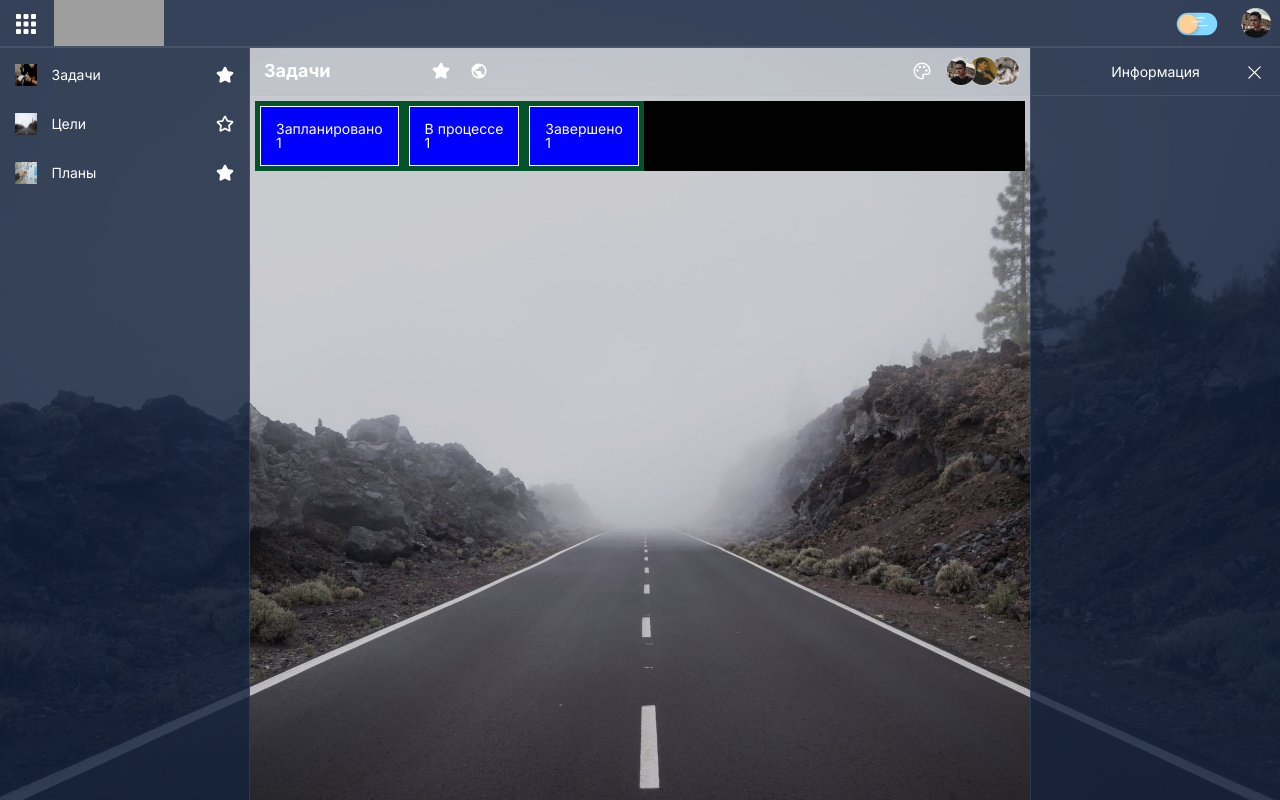
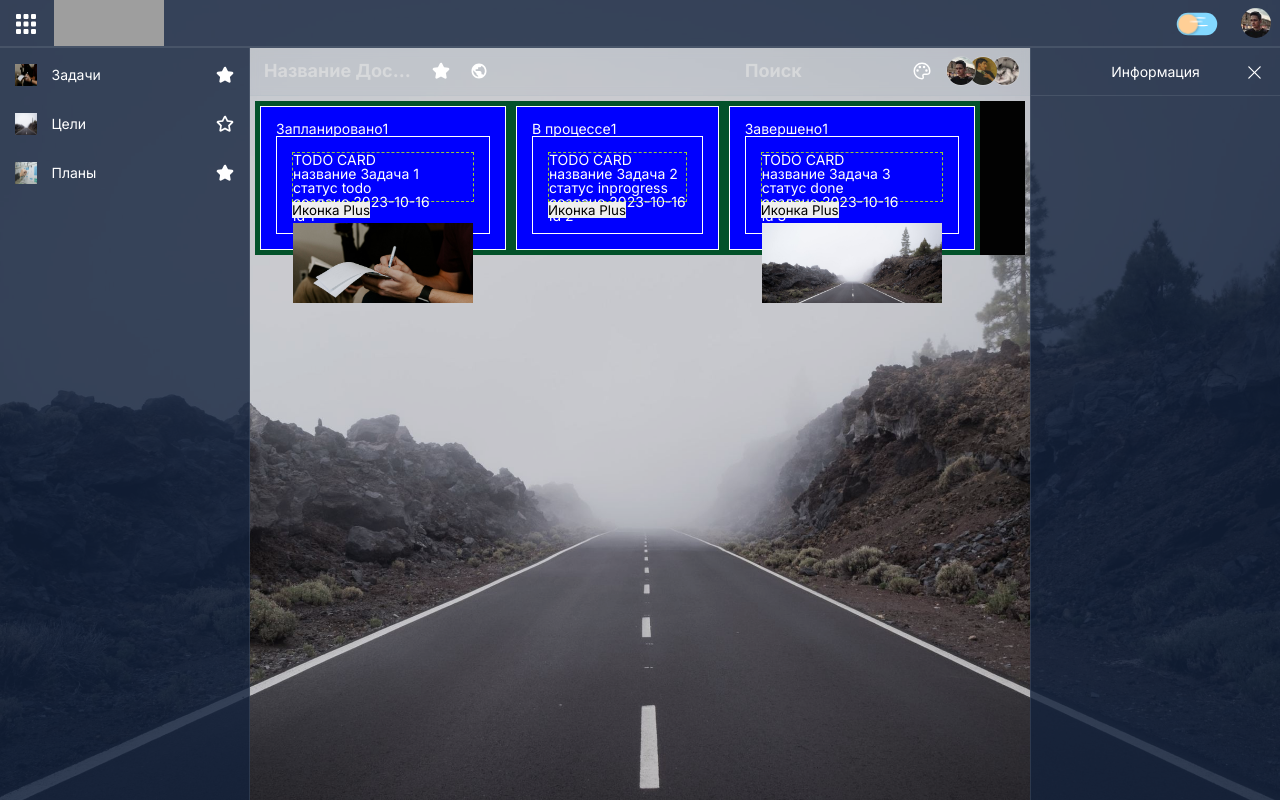
Before and after one commit to maxim-slvv/next-trello, a Next.js app: page /dashboard in a window 1280 px wide. Both pictures are taken after a click on the element 441 px from the left and 71 px from the top of the page. Built offline with nearby package versions, Linux system fonts and the light colour scheme; grey boxes are pictures that could not be loaded.

Commit message:
Added drag and drop 'Todos', "Search" and save to localStorage

```diff
--- a/src/app/components/board/Board.tsx
+++ b/src/app/components/board/Board.tsx
@@ -11,10 +11,12 @@ import Column from './column/Column';
 import styles from './Board.module.scss';
 
 const Board: NextPage = () => {
-  const { board, fetchBoard, serverData } = useBoard((state) => ({
+  const { board, fetchBoard, serverData, setBoardState, updateBoard } = useBoard((state) => ({
     board: state.board,
     fetchBoard: state.fetchBoard,
     serverData: state.serverData,
+    setBoardState: state.setBoardState,
+    updateBoard: state.updateBoard,
   }));
 
   const [isOpen, setIsOpen] = useState<boolean>(false);
@@ -29,7 +31,68 @@ const Board: NextPage = () => {
     setIsOpen(true);
   };
 
-  const handleOnDragEnd = (result: DropResult) => {};
+  const handleOnDragEnd = (result: DropResult) => {
+    const { destination, source, type } = result;
+    //проверка если карта отпущена вне колонок
+    if (!destination) return;
+    //оббработчик перетаскивания колонок
+    if (type === 'column') {
+      const entries = Array.from(board.columns.entries());
+      const [removed] = entries.splice(source.index, 1);
+      entries.splice(destination.index, 0, removed);
+      const rearrangedColumns = new Map(entries);
+      setBoardState({ ...board, columns: rearrangedColumns });
+    }
+    // этот шаг необходим, поскольку индексы хранятся как числа 0, 1,2 и т. д. Вместо идентификаторов в библиотеке DND
+    const columns = Array.from(board.columns);
+    const startColIndex = columns[Number(source.droppableId)];
+    const finishColIndex = columns[Number(destination.droppableId)];
+
+    const startCol: Column = {
+      id: startColIndex[0],
+      todos: startColIndex[1].todos,
+    };
+    const finishCol: Column = {
+      id: finishColIndex[0],
+      todos: finishColIndex[1].todos,
+    };
+
+    if (!startCol || !finishCol) return;
+    if (source.index === destination.index && startCol === finishCol) return;
+
+    const newTodos = startCol.todos;
+    const [todoMoved] = newTodos.splice(source.index, 1);
+
+    if (startCol.id === finishCol.id) {
+      //перетаскивание задачи того же столбца
+      newTodos.splice(destination.index, 0, todoMoved);
+      const newCol = {
+        id: startCol.id,
+        todos: newTodos,
+      };
+      const newColumns = new Map(board.columns);
+      newColumns.set(startCol.id, newCol);
+      setBoardState({ ...board, columns: newColumns });
+    } else {
+      //перетаскивание задачи других столбцов
+      const finishTodos = Array.from(finishCol.todos);
+      finishTodos.splice(destination.index, 0, todoMoved);
+      const newColumns = new Map(board.columns);
+      const newCol = {
+        id: startCol.id,
+        todos: newTodos,
+      };
+
+      newColumns.set(startCol.id, newCol);
+      newColumns.set(finishCol.id, {
+        id: finishCol.id,
+        todos: finishTodos,
+      });
+
+      updateBoard(todoMoved, finishCol.id);
+      setBoardState({ ...board, columns: newColumns });
+    }
+  };
 
   return (
     <section className={styles.board} onClick={() => getOnClick()}>
--- a/src/app/components/board/column/Column.module.scss
+++ b/src/app/components/board/column/Column.module.scss
@@ -2,7 +2,7 @@
   border: 5px solid rgba(5, 192, 99, 0.418);
   display: flex;
 
-  .itemTodo {
+  .items {
     display: flex;
     flex-direction: column;
     border: 1px solid white;
--- a/src/app/components/board/column/Column.tsx
+++ b/src/app/components/board/column/Column.tsx
@@ -1,5 +1,7 @@
 import { NextPage } from 'next';
 import { Draggable, Droppable } from '@hello-pangea/dnd';
+import { useBoard } from '@/app/store/useBoard';
+import TodoCard from '../todoCard/TodoCard';
 
 import styles from './Column.module.scss';
 
@@ -19,6 +21,10 @@ const idToColumnText: {
 };
 
 const Column: NextPage<Props> = ({ id, todos, index }: Props) => {
+  const { searchString } = useBoard((state) => ({
+    searchString: state.searchString,
+  }));
+
   return (
     <div className={styles.columnBox}>
       <Draggable draggableId={id} index={index}>
@@ -29,12 +35,50 @@ const Column: NextPage<Props> = ({ id, todos, index }: Props) => {
                 <div
                   {...provided.droppableProps}
                   ref={provided.innerRef}
-                  className={styles.itemTodo}
+                  className={styles.items}
                   style={
                     snapshot.isDraggingOver ? { background: 'green' } : { background: 'blue' }
                   }>
-                  <h2>{idToColumnText[id]}</h2>
-                  <span>{todos.length}</span>
+                  <h2>
+                    {idToColumnText[id]}
+                    <span>
+                      {!searchString
+                        ? todos.length
+                        : todos.filter((todo) =>
+                            todo.title.toLowerCase().includes(searchString.toLowerCase()),
+                          ).length}
+                    </span>
+                  </h2>
+                  <div className={styles.items}>
+                    {todos.map((todo, index) => {
+                      if (
+                        //если есть поисковая строка
+                        //и если название тудушки не совпадает с тем что в поиске
+                        //то мы не включаем такую тудушку в колонки
+                        searchString &&
+                        !todo.title.toLowerCase().includes(searchString.toLowerCase())
+                      )
+                        return null;
+                      return (
+                        <Draggable key={todo.$id} draggableId={todo.$id} index={index}>
+                          {(provided) => (
+                            <TodoCard
+                              todo={todo}
+                              index={index}
+                              id={id}
+                              innerRef={provided.innerRef}
+                              draggableProps={provided.draggableProps}
+                              dragHandleProps={provided.dragHandleProps}
+                            />
+                          )}
+                        </Draggable>
+                      );
+                    })}
+                    {provided.placeholder}
+                    <div>
+                      <button>Иконка Plus</button>
+                    </div>
+                  </div>
                 </div>
               )}
             </Droppable>
--- /dev/null
+++ b/src/app/components/board/todoCard/TodoCard.module.scss
@@ -0,0 +1,5 @@
+.item {
+  width: auto;
+  height: 50px;
+  border: 1px dashed yellowgreen;
+}
--- /dev/null
+++ b/src/app/components/board/todoCard/TodoCard.tsx
@@ -0,0 +1,51 @@
+import { NextPage } from 'next';
+import NextImage from 'next/image';
+import {
+  DraggableProvidedDragHandleProps,
+  DraggableProvidedDraggableProps,
+} from '@hello-pangea/dnd';
+
+import styles from './TodoCard.module.scss';
+
+interface Props {
+  todo: Todo;
+  index: number;
+  id: TypedColumn;
+  innerRef: (element: HTMLElement | null) => void;
+  draggableProps: DraggableProvidedDraggableProps;
+  dragHandleProps: DraggableProvidedDragHandleProps | null | undefined;
+}
+
+const TodoCard: NextPage<Props> = ({
+  todo,
+  index,
+  id,
+  innerRef,
+  draggableProps,
+  dragHandleProps,
+}) => {
+  return (
+    <div className={styles.item} {...draggableProps} {...dragHandleProps} ref={innerRef}>
+      TODO CARD
+      <h1>название {todo.title}</h1>
+      <p>статус {todo.status}</p>
+      <p>создано {todo.$createdAt}</p>
+      <p>id {todo.$id}</p>
+      {todo.image && (
+        <NextImage
+          src={(todo.image as unknown as { url: string }).url}
+          width={180}
+          height={80}
+          quality={100}
+          style={{
+            objectFit: 'cover',
+          }}
+          alt={`${todo.title} image`}
+          priority
+        />
+      )}
+    </div>
+  );
+};
+
+export default TodoCard;
--- a/src/app/components/headerSmall/page.tsx
+++ b/src/app/components/headerSmall/page.tsx
@@ -5,15 +5,21 @@ import { useOpen } from '@/app/store/useOpen';
 import { useState } from 'react';
 import Image from 'next/image';
 import styles from './HeaderSmall.module.scss';
+import { useBoard } from '@/app/store/useBoard';
 
 interface Props {}
 
 const HeaderSmall: NextPage<Props> = ({}) => {
   const [isFavorite, setIsFavorite] = useState<boolean>(false);
+  const [boardName, setBoardName] = useState<string>();
 
   const { isOpenAside, setIsOpenAside } = useOpen((state) => ({
     isOpenAside: state.isOpenAside,
     setIsOpenAside: state.setIsOpenAside,
+  }));
+  const { searchString, setSearchString } = useBoard((state) => ({
+    searchString: state.searchString,
+    setSearchString: state.setSearchString,
   }));
 
   return (
@@ -22,11 +28,12 @@ const HeaderSmall: NextPage<Props> = ({}) => {
       <input
         className={styles.inputTitle}
         //TODO через debounce отправка изменения доски
-        onChange={(e) => console.log(e.target)}
-        value={'Задачи'}
+        onChange={(e) => setBoardName(e.target.value)}
+        value={boardName}
         type="text"
         placeholder="Название Доски"
       />
+
       <div className={styles.favorite} onClick={() => setIsFavorite((prev) => !prev)}>
         <Image
           src={isFavorite ? '/header/favorite-selected.svg' : '/header/favorite.svg'}
@@ -40,6 +47,14 @@ const HeaderSmall: NextPage<Props> = ({}) => {
         <Image src={'/header/visability.svg'} width={20} height={20} alt="visability" priority />
       </div>
       <div className={styles.flex}></div>
+      <input
+        className={styles.inputTitle}
+        //TODO через debounce отправка изменения доски
+        onChange={(e) => setSearchString(e.target.value)}
+        value={searchString}
+        type="text"
+        placeholder="Поиск"
+      />
       <div className={styles.pallete}>
         <Image src={'/header/pallete.svg'} width={20} height={20} alt="pallete" priority />
       </div>
--- a/src/app/store/useBoard.tsx
+++ b/src/app/store/useBoard.tsx
@@ -4,7 +4,11 @@ import { createJSONStorage, persist } from 'zustand/middleware';
 interface IUseBoard {
   serverData: Todo[];
   board: Board;
+  searchString: string;
+  setSearchString: (searchString: string) => void;
   fetchBoard: () => void;
+  setBoardState: (board: Board) => void;
+  updateBoard: (todo: Todo, columnId: TypedColumn) => void;
 }
 
 export const useBoard = create<IUseBoard>()(
@@ -13,13 +17,17 @@ export const useBoard = create<IUseBoard>()(
       board: {
         columns: new Map<TypedColumn, Column>(),
       },
+      searchString: '',
+      setSearchString: (searchString) => {
+        set({ searchString: searchString });
+      },
       serverData: [
         {
           $id: '1',
           $createdAt: '2023-10-16',
           title: 'Задача 1',
           status: 'todo',
-          image: '{"url": "http://example.com/image1.jpg"}',
+          image: '{"url": "/bg/1.jpg"}',
         },
         {
           $id: '2',
@@ -32,7 +40,7 @@ export const useBoard = create<IUseBoard>()(
           $createdAt: '2023-10-16',
           title: 'Задача 3',
           status: 'done',
-          image: '{"url": "http://example.com/image.jpg"}',
+          image: '{"url": "/bg/2.jpg"}',
         },
       ],
       fetchBoard: async () => {
@@ -65,20 +73,30 @@ export const useBoard = create<IUseBoard>()(
             ...(todo.image && { image: JSON.parse(todo.image) }),
           });
         }
-        // //*получаем заполненные колонки или просто пустые
-        // console.log(columns);
         //*Сортировка колонок по columnTypes - что бы по порядку были
         const sortedColumns = new Map(
           Array.from(columns.entries()).sort(
             (a, b) => columnTypes.indexOf(a[0]) - columnTypes.indexOf(b[0]),
           ),
         );
-
         const board: Board = {
           columns: sortedColumns,
         };
         console.log(board);
         set({ board: board });
+      },
+      setBoardState: (board) => set({ board }),
+      updateBoard: (todo, columnId) => {
+        const newData = get().serverData.map((todoInArr) => {
+          if (todo.$id === todoInArr.$id) {
+            return {
+              ...todoInArr,
+              status: columnId,
+            };
+          }
+          return todoInArr;
+        });
+        set({ serverData: newData });
       },
     }),
     {
```
